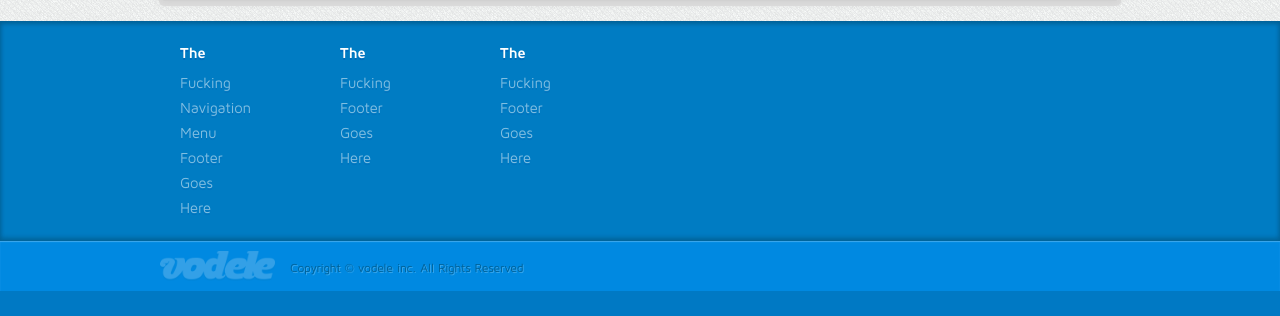
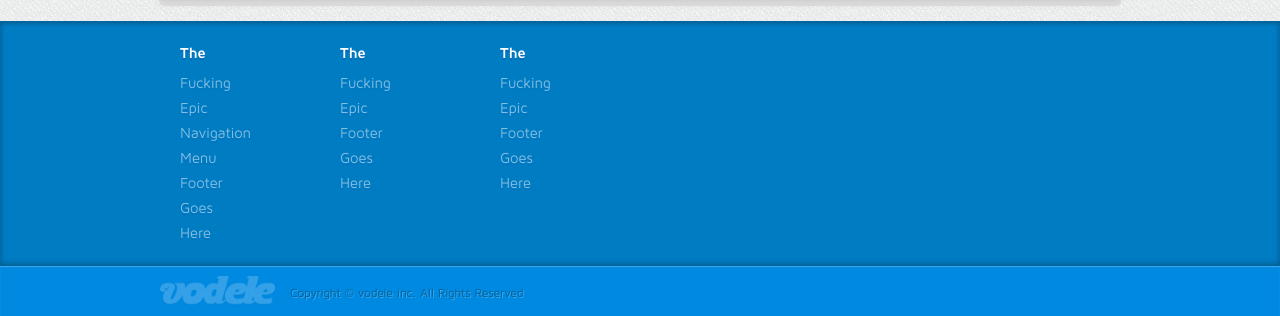
Before and after one commit to ypxio/pink-ego-box, a PHP site: page /index.php in a window 1280 px wide. Shown: the part 549-865 px from the top of the page. Before the commit the page ends 840 px from the top, so only its background shows below. Run offline with PHP 8.4, Linux system fonts and the light colour scheme; data that the repository does not hold is empty.

```diff
--- a/footer.php
+++ b/footer.php
@@ -5,6 +5,7 @@
 				<ul>
 					<li><a class="title" href="">The</a></li>
 					<li><a href="">Fucking</a></li>
+					<li><a href="">Epic</a></li>
 					<li><a href="">Navigation</a></li>
 					<li><a href="">Menu</a></li>
 					<li><a href="">Footer</a></li>
@@ -17,6 +18,7 @@
 				<ul>
 					<li><a class="title" href="">The</a></li>
 					<li><a href="">Fucking</a></li>
+					<li><a href="">Epic</a></li>
 					<li><a href="">Footer</a></li>
 					<li><a href="">Goes</a></li>
 					<li><a href="">Here</a></li>
@@ -27,6 +29,7 @@
 				<ul>
 					<li><a class="title" href="">The</a></li>
 					<li><a href="">Fucking</a></li>
+					<li><a href="">Epic</a></li>
 					<li><a href="">Footer</a></li>
 					<li><a href="">Goes</a></li>
 					<li><a href="">Here</a></li>
```
